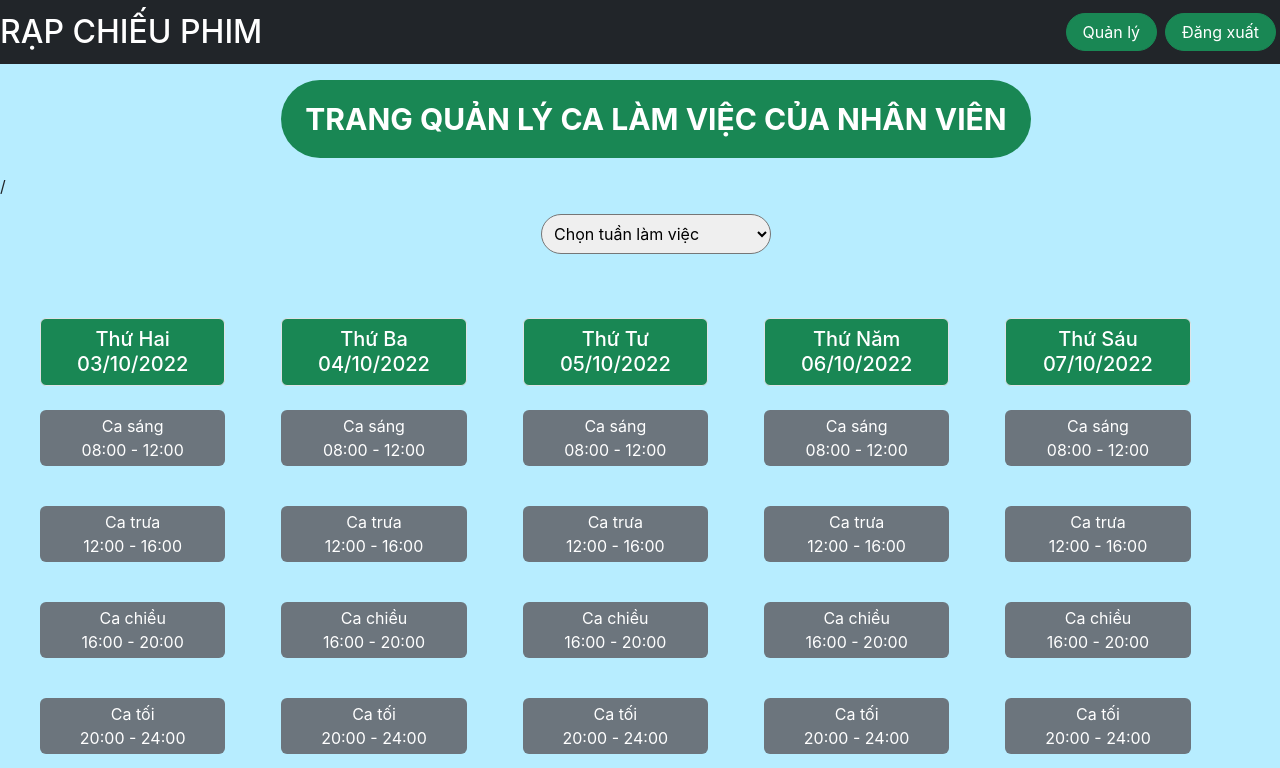
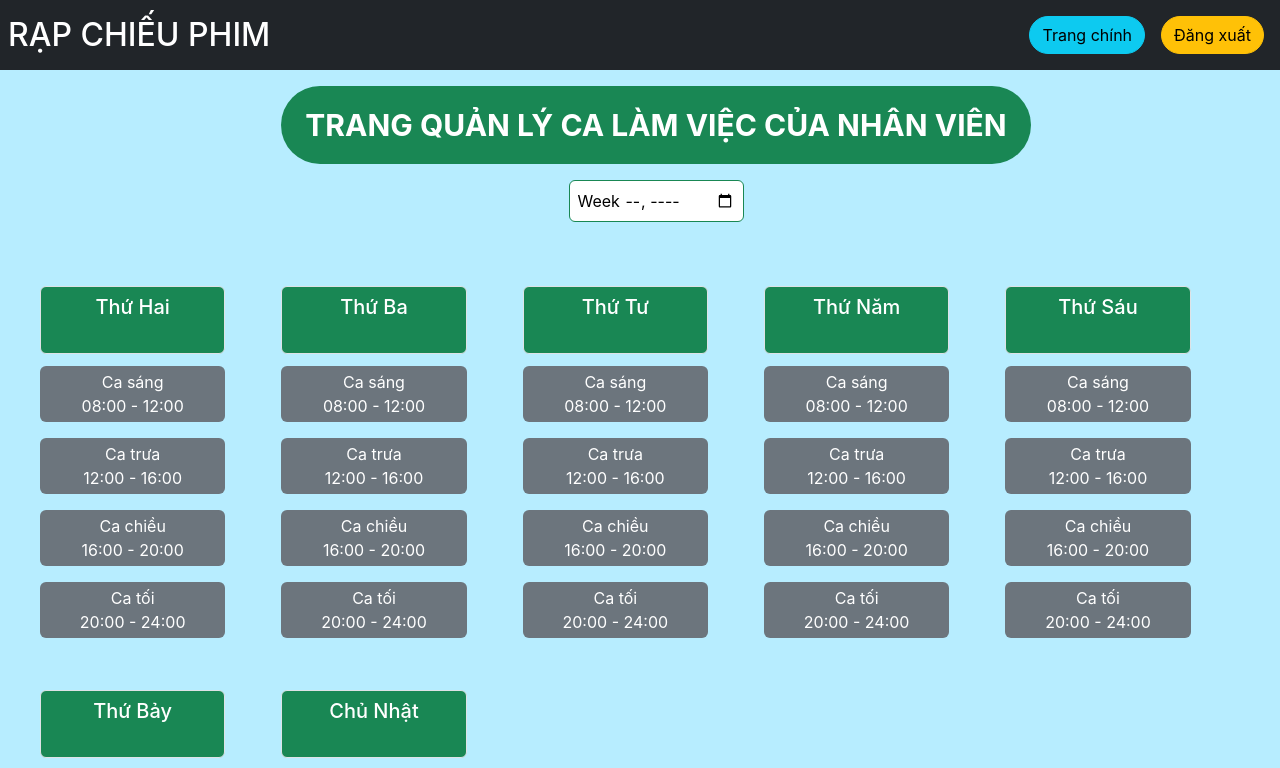
Before and after one commit to nguyendhst/project-movie-ticket-booking, a React (Create React App) app: page /manage-shift in a window 1280 px wide. Shown: the top 768 px of the page. Built offline with nearby package versions, Linux system fonts and the light colour scheme.

Commit message:
First commit

```diff
--- a/src/App.js
+++ b/src/App.js
@@ -6,7 +6,7 @@ import LandingPage from "./pages/LandingPage/LandingPage";
 import ManagerLP from "./pages/ManagerLP/ManagerLP";
 import Content from "./pages/Content/Content";
 import TicketBooking from "./pages/TicketBooking";
-import ManageShift from "./pages/ManageShift";
+import ManageShift from "./pages/HumanResource/ManageShift/manage_shift";
 import CustomerCare from "./pages/Customer_Care/CustomerCare";
 import NewFeedbacks from "./pages/Customer_Care/NewFeedback";
 import MainFeedbacks from "./pages/Customer_Care/components/MainFeedback/MainFeedback";
--- /dev/null
+++ b/src/pages/HumanResource/Assets/style.css
@@ -0,0 +1 @@
+body    {overflow-y:scroll;}
--- a/src/pages/ManageShift/Component/Board/index.js
+++ b/src/pages/HumanResource/Components/dashboard.js
@@ -1,5 +1,6 @@
 import React from "react";
-import "./index.css"
+import { useState } from "react";
+import '../Assets/style.css';
 
 const shift_list = [
     {
@@ -20,23 +21,23 @@ const shift_list = [
     }
 ]
 
+const week_list = ["Thứ Hai", "Thứ Ba", "Thứ Tư", "Thứ Năm", "Thứ Sáu", "Thứ Bảy", "Chủ Nhật"]
+
 const SelectWeek = () => {
     return (
         <>
             <div className="container-fluid d-flex justify-content-center m-3">
-                <select className="form-select-md p-2 rounded-pill" defaultValue="unselected">
-                    <option value="unselected">Chọn tuần làm việc</option>
-                    <option value="week1">03/10/2022 - 09/10/2022</option>
-                    <option value="week2">10/10/2022 - 16/10/2022</option>
-                    <option value="week3">17/10/2022 - 23/10/2022</option>
-                    <option value="week4">24/10/2022 - 30/10/2022</option>
-                </select>
+                <input id="week-select" type="week" className="rounded p-2 border border-success"/>
             </div>
         </>
     );
 }
 
 const Shift = (props) => {
+    const [color, setColor] = useState("btn-secondary");
+    const CheckValue = () => {
+        let ticket_seller_id = "ticket-seller-" + props.shift_title + "-" + props.shift_time;
+    }
     const date_name = props.date_name.split(" ").join("")
     const shift_title = props.shift_title.split(" ").join("")
     return (
@@ -44,7 +45,7 @@ const Shift = (props) => {
             <div className="my-2">
                 <button type="button"
                         id="select-shift"
-                        className="btn btn-secondary position-relative rounded border-0 text-white my-3 p-1 w-100"
+                        className={color + " btn position-relative rounded border-0 text-white my-1 p-1 w-100"}
                         data-bs-toggle="collapse"
                         data-bs-target={'#' + date_name + shift_title}>
                     {props.shift_title}<br/>
@@ -56,7 +57,7 @@ const Shift = (props) => {
                         <div className="m-1">
                             Quầy bán vé
                             <input type="number"
-                                   id="ticket-seller"
+                                   id={"ticket-seller-" + props.shift_title + "-" + props.shift_time}
                                    className="form-control my-1"
                                    min="0"
                                    max="10"
@@ -80,7 +81,7 @@ const Shift = (props) => {
                                    max="10"
                                    defaultValue="0"/>
                         </div>
-                        <button type="button" className="btn btn-info position-relative my-1">
+                        <button type="button" className="btn btn-info position-relative my-1" onClick={CheckValue}>
                             Lưu
                         </button>
                     </div>
@@ -94,35 +95,29 @@ const DateInWeek = (props) => {
     return (
         <>
             <div className="col-xxl col-lg-2 col-md-3 col-sm-4 m-3">
-                <div className="bg-success border rounded text-white p-2 my-2 ">
+                <div className="bg-success border rounded text-white p-2 my-2">
                     <span className="h5">{props.date_name}</span><br/>
                     <span className="h5">{props.date_num}</span><br/>
                 </div>
                 {shift_list.map(item =>
                     <Shift
-                    key={props.date_name + item.shift_title}
-                    shift_title={item.shift_title}
-                    shift_time={item.shift_time}
-                    date_name={props.date_name}
+                        key={props.date_name + item.shift_title}
+                        shift_title={item.shift_title}
+                        shift_time={item.shift_time}
+                        date_name={props.date_name}
                     />)}
             </div>
         </>
     );
 }
 
-export default function Board () {
+export default function Dashboard () {
     return (
-        <>/
+        <>
             <SelectWeek/>
             <div className="container-fluid text-center p-4">
                 <div className="row">
-                    <DateInWeek date_name="Thứ Hai" date_num= "03/10/2022"/>
-                    <DateInWeek date_name="Thứ Ba" date_num= "04/10/2022"/>
-                    <DateInWeek date_name="Thứ Tư" date_num= "05/10/2022"/>
-                    <DateInWeek date_name="Thứ Năm" date_num= "06/10/2022"/>
-                    <DateInWeek date_name="Thứ Sáu" date_num= "07/10/2022"/>
-                    <DateInWeek date_name="Thứ Bảy" date_num= "08/10/2022"/>
-                    <DateInWeek date_name="Chủ Nhật" date_num= "09/10/2022"/>
+                    {week_list.map(item => <DateInWeek date_name={item} key={item}/>)}
                 </div>
             </div>
         </>
--- a/src/pages/ManageShift/index.js
+++ b/src/pages/HumanResource/Components/navbar.js
@@ -1,11 +1,9 @@
 import React from "react";
-import "./index.css";
-import Board from "./Component/Board";
 
-function NavBar() {
+export default function NavBar() {
     return (
         <>
-            <nav className="navbar navbar-expand-sm navbar-light bg-dark">
+            <nav className="navbar navbar-expand-sm navbar-light bg-dark p-2">
                 <div className="container-fluid">
                     <a className="navbar-brand" href="#/homepage">
                         <span className="h2 text-white">RẠP CHIẾU PHIM</span>
@@ -17,15 +15,15 @@ function NavBar() {
                     </button>
                     <div className="collapse navbar-collapse" id="navbarNav">
                         <ul className="navbar-nav ms-auto align-items-center">
-                            <li className="nav-item">
+                            <li className="nav-item m-2">
                                 <button type="button"
-                                        className="btn btn-success position-relative rounded-pill m-1 px-3">
-                                    Quản lý
+                                        className="btn btn-info position-relative rounded-pill d-inline">
+                                    Trang chính
                                 </button>
                             </li>
-                            <li className="nav-item">
+                            <li className="nav-item m-2">
                                 <button type="button"
-                                        className="btn btn-success position-relative rounded-pill m-1 px-3">
+                                        className="btn btn-warning position-relative rounded-pill d-inline">
                                     Đăng xuất
                                 </button>
                             </li>
@@ -36,27 +34,3 @@ function NavBar() {
         </>
     );
 }
-
-function Title() {
-    return (
-        <>
-            <div className="container-fluid d-flex justify-content-center m-3">
-                <h1 className="m-0">
-                    <span className="badge bg-success rounded-pill p-4">TRANG QUẢN LÝ CA LÀM VIỆC CỦA NHÂN VIÊN</span>
-                </h1>
-            </div>
-        </>
-    );
-}
-
-const Page = () => {
-    return (
-        <>
-            <NavBar/>
-            <Title/>
-            <Board/>
-        </>
-    );
-}
-
-export default Page
--- /dev/null
+++ b/src/pages/HumanResource/ManageShift/manage_shift.js
@@ -0,0 +1,29 @@
+import React from "react";
+
+import NavBar from "../Components/navbar";
+import Dashboard from "../Components/dashboard";
+import '../Assets/style.css';
+
+function Title() {
+    return (
+        <>
+            <div className="container-fluid d-flex justify-content-center m-3">
+                <h1 className="m-0">
+                    <span className="badge bg-success rounded-pill p-4">TRANG QUẢN LÝ CA LÀM VIỆC CỦA NHÂN VIÊN</span>
+                </h1>
+            </div>
+        </>
+    );
+}
+
+const Page = () => {
+    return (
+        <>
+            <NavBar />
+            <Title/>
+            <Dashboard/>
+        </>
+    );
+}
+
+export default Page
--- a/src/pages/ManageShift/Component/Board/index.css
+++ /dev/null
@@ -1,10 +0,0 @@
-.card-body {
-    position: relative;
-
-}
-
-.save-btn {
-    position: absolute;
-    bottom: 0;
-    right: 0;
-}
```
Also changed, not shown: src/pages/HumanResource/Assets/database.js (added).
